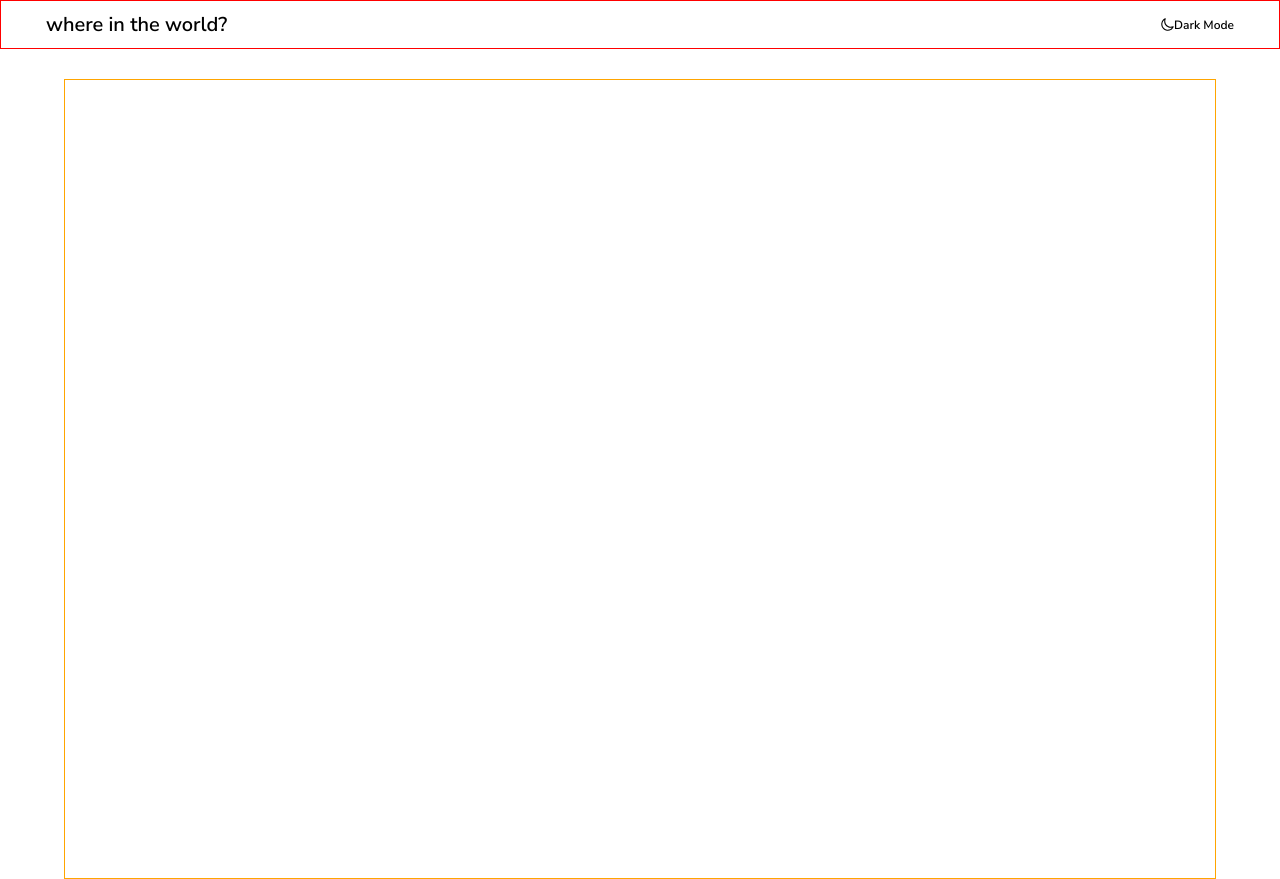
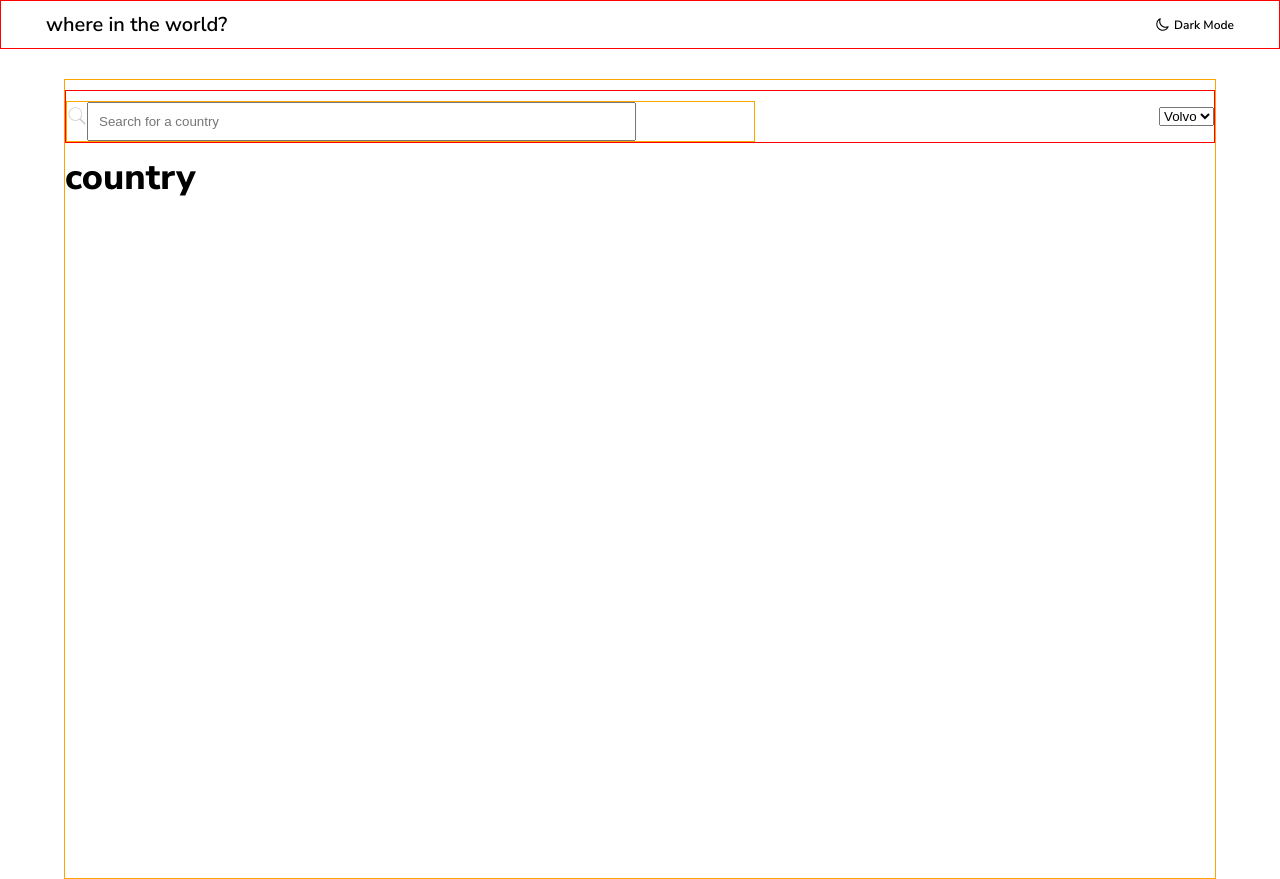
Before and after one commit to iddimsangi/restcontries, a React (Create React App) app: page / in a window 1280 px wide. Built offline with nearby package versions, Linux system fonts and the light colour scheme.

Commit message:
countryList component layout structure

```diff
--- a/src/App.js
+++ b/src/App.js
@@ -1,4 +1,5 @@
 import "./App.scss";
+import CountriesList from "./CountriesList/CountriesList"
 import moon from "./img/half-moon-svgrepo-com.svg";
 function App() {
   return (
@@ -10,7 +11,9 @@ function App() {
           <span> Dark Mode</span>
         </div>
       </nav>
-      <main className="App-body"></main>
+      <main className="App-body">
+        <CountriesList/>
+      </main>
     </div>
   );
 }
--- a/src/App.scss
+++ b/src/App.scss
@@ -19,6 +19,7 @@
             span{
                 font-size: 1.2rem;
                 font-weight: 600;
+                margin-left: .5rem;
             }
         }
     }
--- a/src/CountriesList/CountriesList.js
+++ b/src/CountriesList/CountriesList.js
@@ -0,0 +1,34 @@
+import React from "react";
+import "./CountriesList.scss";
+import Country from "./Country/Country";
+import search from "../img/icons8-search.svg";
+function CountriesList() {
+  return (
+    <div className="countryListApp">
+      <div>
+        <form action="#" method="GET or POST">
+         <div>
+         <label for="fname">
+            <img src={search} alt="search" />
+          </label>
+          <input
+            type="text"
+            name="FirstName"
+            id="fname"
+            placeholder="Search for a country"
+          />
+         </div>
+          <select name="countries" id="countries">
+            <option value="volvo">Volvo</option>
+            <option value="saab">Saab</option>
+            <option value="opel">Opel</option>
+            <option value="audi">Audi</option>
+          </select>
+        </form>
+      </div>
+      <Country />
+    </div>
+  );
+}
+
+export default CountriesList;
--- a/src/CountriesList/CountriesList.scss
+++ b/src/CountriesList/CountriesList.scss
@@ -0,0 +1,28 @@
+.countryListApp{
+    div{
+        margin-top: 1rem;
+        form{
+            display: flex;
+            align-items: center;
+            justify-content: space-between;
+            border: 1px solid red;
+            div{
+                width: 60%;
+                border: 1px solid orange;
+                label{
+                    img{
+                        width: 2rem;
+                        height: 2rem;
+                    }
+                }
+                // font-size: 1.4rem;
+                input{
+                    width: 80%;
+                    padding: 1rem;
+                }
+            }
+
+        }
+    }
+
+}
--- a/src/CountriesList/Country/Country.js
+++ b/src/CountriesList/Country/Country.js
@@ -0,0 +1,11 @@
+import React from 'react'
+import "./Country.scss"
+function Country() {
+    return (
+        <div>
+            <h1>country</h1>
+        </div>
+    )
+}
+
+export default Country
```
